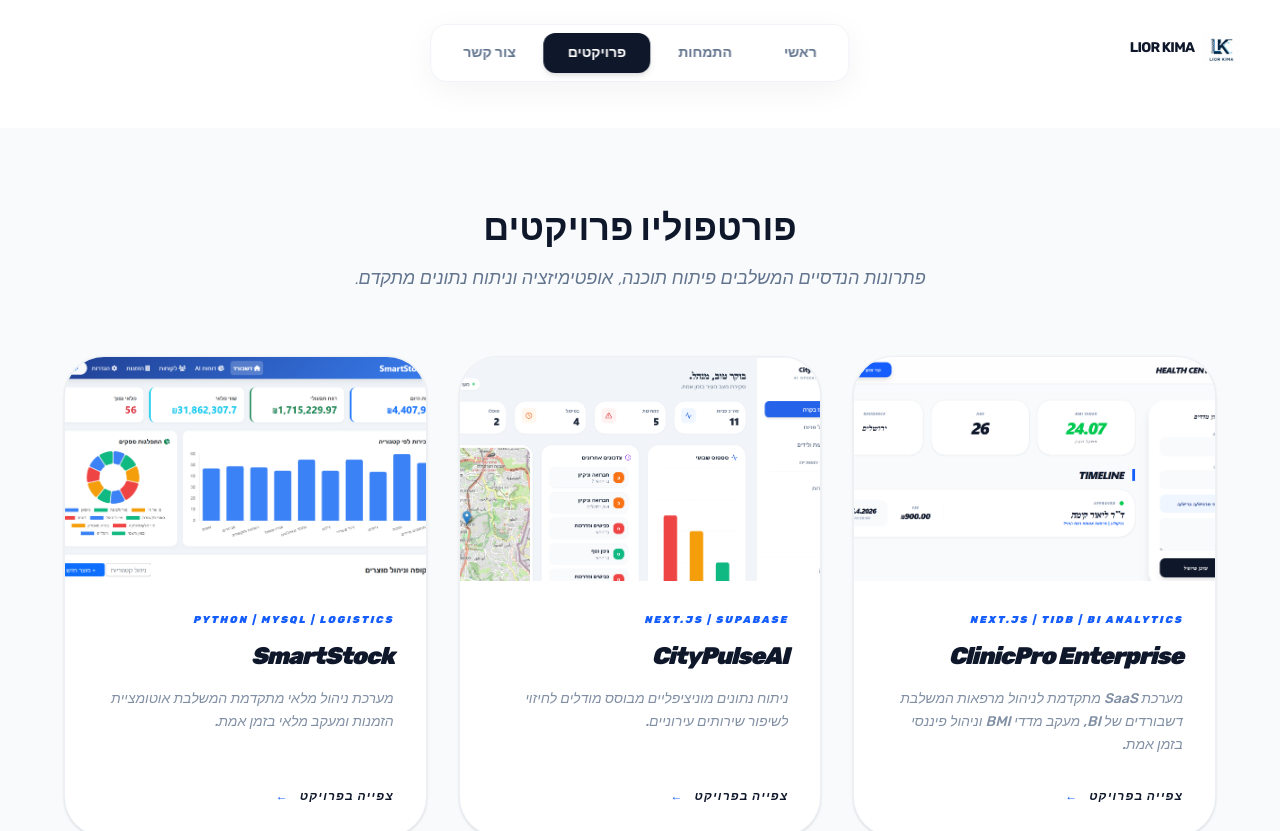
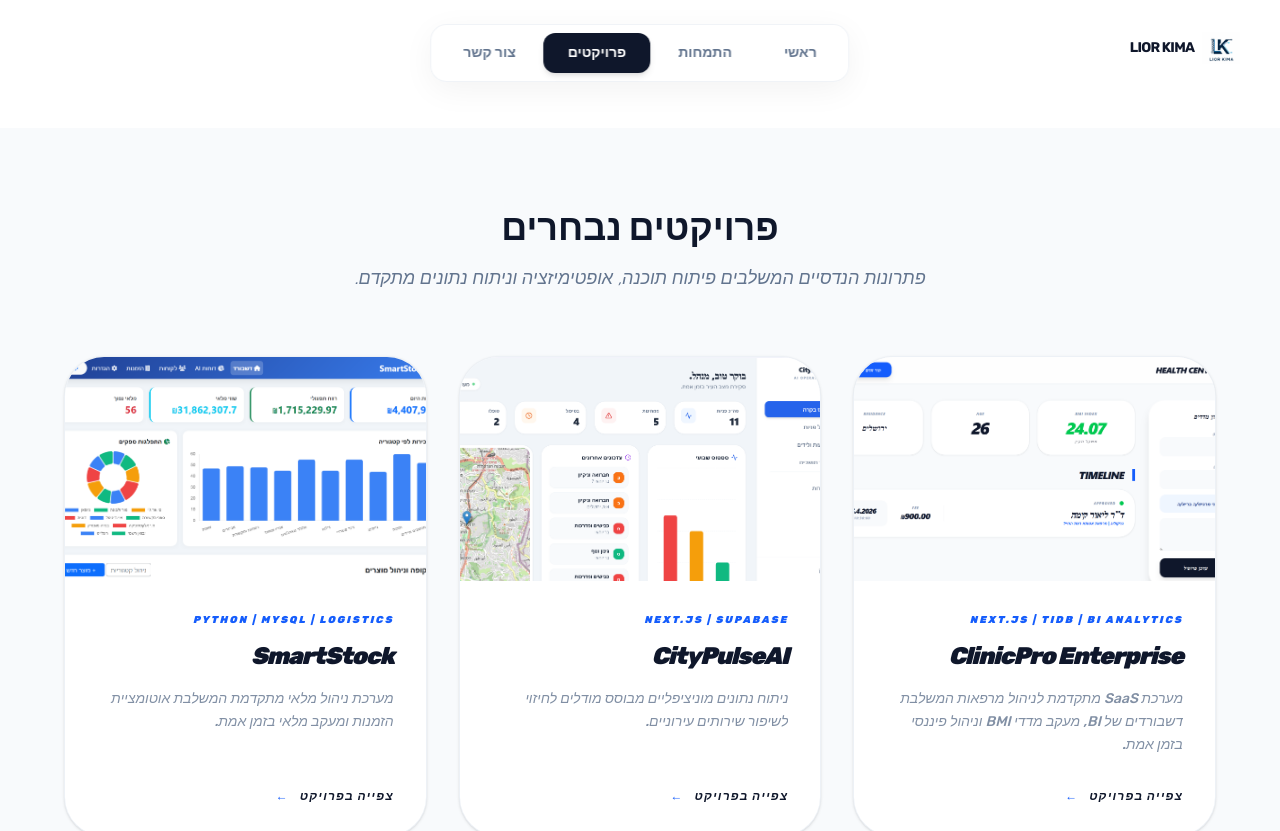
Before and after one commit to liorkima5-coder/Portfolio, a Next.js app: page /projects in a window 1280 px wide. Shown: the top 831 px of the page. Built offline with nearby package versions, Linux system fonts and the light colour scheme.

Commit message:
Update page.tsx

```diff
--- a/app/projects/page.tsx
+++ b/app/projects/page.tsx
@@ -52,7 +52,7 @@ export default function ProjectsPage() {
       <div className="max-w-[1200px] mx-auto px-6">
 
         <div className="text-center mb-16">
-          <h2 className="text-3xl md:text-4xl font-[900] text-slate-900 mb-4">פורטפוליו פרויקטים</h2>
+          <h2 className="text-3xl md:text-4xl font-[900] text-slate-900 mb-4">פרויקטים נבחרים</h2>
           <p className="text-slate-500 text-base md:text-lg font-light max-w-2xl mx-auto italic">
             פתרונות הנדסיים המשלבים פיתוח תוכנה, אופטימיזציה וניתוח נתונים מתקדם.
           </p>
```
